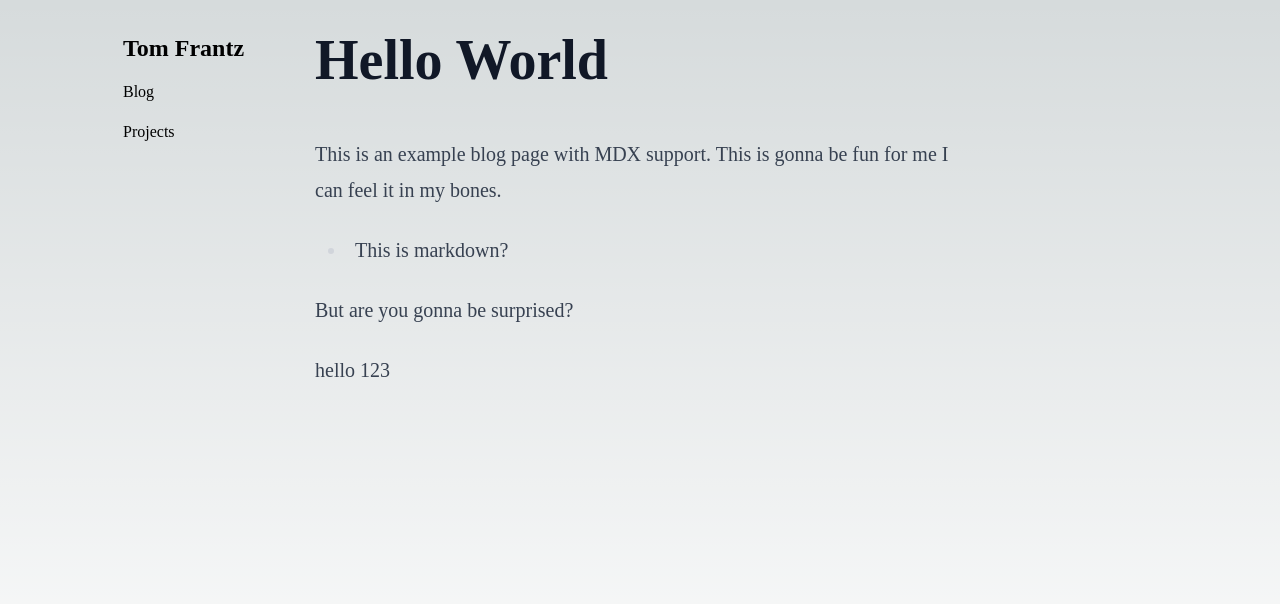
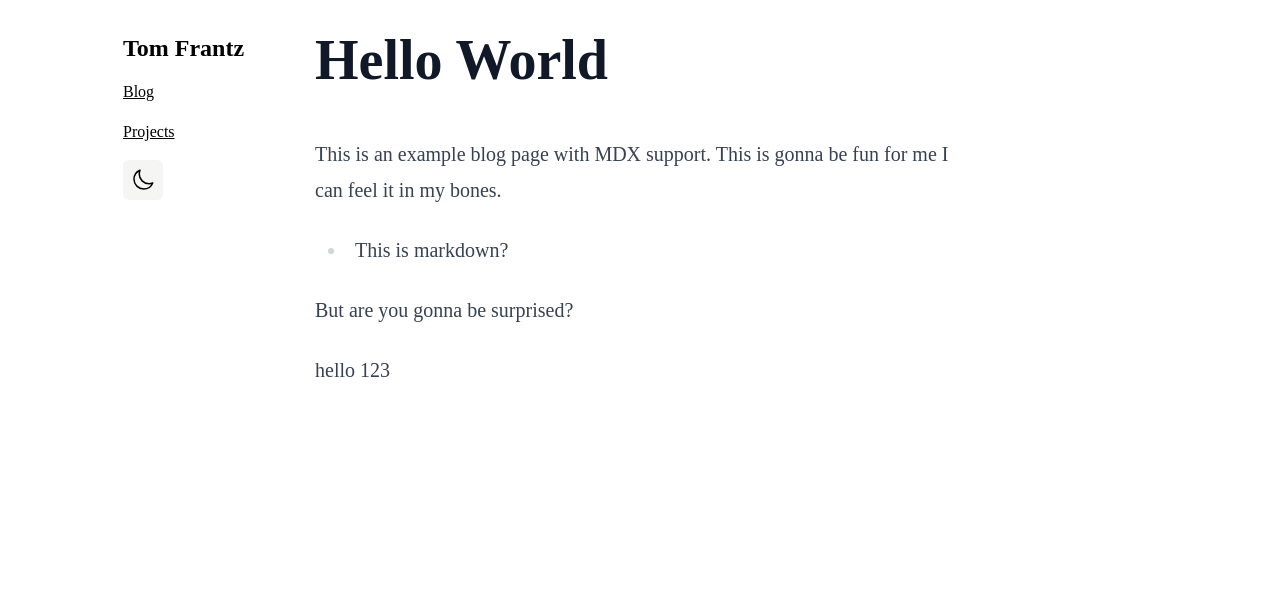
Before and after one commit to tom-frantz/tomfrantz-dev, a Next.js app: page /blog/hello-world in a window 1280 px wide. Shown: the top 604 px of the page. Built offline with nearby package versions, Linux system fonts and the light colour scheme.

Commit message:
Add dark mode and light mode support

```diff
--- /dev/null
+++ b/app/(components)/dark_mode.tsx
@@ -0,0 +1,30 @@
+"use client";
+
+export const currentDarkMode = (): "dark" | "light" => {
+    // TODO Remove this when use client works correctly for static site generation
+    if (typeof window === "undefined") return "light";
+
+    return (localStorage.getItem("theme") ??
+        (window.matchMedia("(prefers-color-scheme: dark)").matches
+            ? "dark"
+            : "light")) as "dark" | "light";
+};
+
+export const toggleDarkMode = () => {
+    // Get the existing thing or the user's preferred default
+    let current =
+        localStorage.getItem("theme") ??
+        (window.matchMedia("(prefers-color-scheme: dark)").matches
+            ? "dark"
+            : "light");
+
+    if (current === "dark") {
+        localStorage.setItem("theme", "light");
+        document.documentElement.classList.remove("dark");
+    } else {
+        localStorage.setItem("theme", "dark");
+        document.documentElement.classList.add("dark");
+    }
+
+    return current === "dark" ? "light" : "dark";
+};
--- /dev/null
+++ b/app/(components)/navbar.tsx
@@ -0,0 +1,78 @@
+"use client";
+
+import { useEffect, useState } from "react";
+import { currentDarkMode, toggleDarkMode } from "@/app/(components)/dark_mode";
+
+const SUN = (
+    <svg
+        xmlns="http://www.w3.org/2000/svg"
+        fill="none"
+        viewBox="0 0 24 24"
+        strokeWidth={1.5}
+        stroke="currentColor"
+        className="w-6 h-6"
+    >
+        <path
+            strokeLinecap="round"
+            strokeLinejoin="round"
+            d="M12 3v2.25m6.364.386l-1.591 1.591M21 12h-2.25m-.386 6.364l-1.591-1.591M12 18.75V21m-4.773-4.227l-1.591 1.591M5.25 12H3m4.227-4.773L5.636 5.636M15.75 12a3.75 3.75 0 11-7.5 0 3.75 3.75 0 017.5 0z"
+        />
+    </svg>
+);
+
+const MOON = (
+    <svg
+        xmlns="http://www.w3.org/2000/svg"
+        fill="none"
+        viewBox="0 0 24 24"
+        strokeWidth={1.5}
+        stroke="currentColor"
+        className="w-6 h-6"
+    >
+        <path
+            strokeLinecap="round"
+            strokeLinejoin="round"
+            d="M21.752 15.002A9.718 9.718 0 0118 15.75c-5.385 0-9.75-4.365-9.75-9.75 0-1.33.266-2.597.748-3.752A9.753 9.753 0 003 11.25C3 16.635 7.365 21 12.75 21a9.753 9.753 0 009.002-5.998z"
+        />
+    </svg>
+);
+
+export default function Navbar(props: {}) {
+    const [theme, setTheme] = useState(currentDarkMode());
+
+    return (
+        <div
+            className={
+                "max-w-[65ch] w-full flex flex-row items-baseline pt-8 lg:w-60 lg:flex-col lg:space-x-0 lg:space-y-4  px-4 lg:py-8 lg:px-12"
+            }
+        >
+            <a
+                href="/"
+                className={
+                    "sm:text-lg md:text-2xl font-bold hover:text-amber-400"
+                }
+            >
+                Tom Frantz
+            </a>
+            <a href="/blog" className={"underline hover:text-amber-400 ml-8"}>
+                Blog
+            </a>
+            <a
+                href="/projects"
+                className={"underline hover:text-amber-400 ml-8"}
+            >
+                Projects
+            </a>
+            <button
+                onClick={() => {
+                    toggleDarkMode();
+                    // setTheme(getMode());
+                }}
+                className="dark:bg-stone-800 bg-stone-100 rounded-md p-2 space-x-0 ml-auto"
+            >
+                {theme === "dark" ? SUN : MOON}
+                {/*{MOON}*/}
+            </button>
+        </div>
+    );
+}
--- a/app/blog/layout.tsx
+++ b/app/blog/layout.tsx
@@ -1,5 +1,5 @@
 import { Metadata } from "next";
-import Navbar from "@/app/navbar";
+import Navbar from "@/app/(components)/navbar";
 
 export const metadata: Metadata = {
     title: "Create Next App",
--- a/app/globals.css
+++ b/app/globals.css
@@ -2,30 +2,6 @@
 @tailwind components;
 @tailwind utilities;
 
-:root {
-  --foreground-rgb: 0, 0, 0;
-  --background-start-rgb: 214, 219, 220;
-  --background-end-rgb: 255, 255, 255;
-}
-
-@media (prefers-color-scheme: dark) {
-  :root {
-    --foreground-rgb: 255, 255, 255;
-    --background-start-rgb: 0, 0, 0;
-    --background-end-rgb: 0, 0, 0;
-  }
-}
-
-body {
-  color: rgb(var(--foreground-rgb));
-  background: linear-gradient(
-      to bottom,
-      transparent,
-      rgb(var(--background-end-rgb))
-    )
-    rgb(var(--background-start-rgb));
-  min-height: 100vh;
-}
 
 
 h1,h2,h3,h4,h5,h6 {
--- a/app/layout.tsx
+++ b/app/layout.tsx
@@ -1,22 +1,42 @@
-import './globals.css'
-import type { Metadata } from 'next'
-import { Inter } from 'next/font/google'
+import "./globals.css";
+import type { Metadata } from "next";
+import { Inter } from "next/font/google";
+import React from "react";
 
-const inter = Inter({ subsets: ['latin'] })
+const inter = Inter({ subsets: ["latin"] });
 
 export const metadata: Metadata = {
-  title: 'Create Next App',
-  description: 'Generated by create next app',
-}
+    title: "Create Next App",
+    description: "Generated by create next app",
+};
 
 export default function RootLayout({
-  children,
+    children,
 }: {
-  children: React.ReactNode
+    children: React.ReactNode;
 }) {
-  return (
-    <html lang="en">
-      <body className={inter.className}>{children}</body>
-    </html>
-  )
+    return (
+        <html lang="en">
+            <head>
+                {/* TODO Remove this crap when they fix beforeInteractive */}
+                <script
+                    id={"dark_mode_default"}
+                    dangerouslySetInnerHTML={{
+                        __html: `if (localStorage.theme === 'dark' || (!('theme' in localStorage) && window.matchMedia('(prefers-color-scheme: dark)').matches)) {
+                  console.log('dark');
+                  document.documentElement.classList.add('dark')
+                } else {
+                  console.log('light');
+                  document.documentElement.classList.remove('dark')
+                }`,
+                    }}
+                />
+            </head>
+            <body
+                className={`${inter.className} dark:bg-stone-900 dark:text-white`}
+            >
+                {children}
+            </body>
+        </html>
+    );
 }
--- a/app/navbar.tsx
+++ /dev/null
@@ -1,15 +0,0 @@
-export default function Navbar(props: {}) {
-    return (
-        <div
-            className={
-                "max-w-[65ch] w-full flex flex-row items-baseline pt-8 space-x-4 lg:w-60 lg:flex-col lg:space-x-0 lg:space-y-4 px-4 lg:py-8 lg:px-12"
-            }
-        >
-            <a href="/" className="sm:text-lg md:text-2xl font-bold">
-                Tom Frantz
-            </a>
-            <a href="/blog">Blog</a>
-            <a href="/projects">Projects</a>
-        </div>
-    );
-}
--- a/package.json
+++ b/package.json
@@ -7,6 +7,7 @@
     "manifest": "node --loader ts-node/esm --experimental-loader=./utils/mdx_loader.js utils/blog_manifest.ts",
     "build": "next build",
     "start": "next start",
+    "start_out": "npx serve@latest out",
     "lint": "next lint"
   },
   "dependencies": {
@@ -18,7 +19,7 @@
     "autoprefixer": "10.4.15",
     "eslint": "8.47.0",
     "eslint-config-next": "13.4.19",
-    "next": "13.4.19",
+    "next": "13.4.18",
     "postcss": "8.4.28",
     "react": "18.2.0",
     "react-dom": "18.2.0",
--- a/tailwind.config.ts
+++ b/tailwind.config.ts
@@ -1,22 +1,21 @@
-import type { Config } from 'tailwindcss'
+import type { Config } from "tailwindcss";
 
 const config: Config = {
+    darkMode: "class",
     content: [
-    './pages/**/*.{js,ts,jsx,tsx,mdx}',
-    './components/**/*.{js,ts,jsx,tsx,mdx}',
-    './app/**/*.{js,ts,jsx,tsx,mdx}',
+        "./pages/**/*.{js,ts,jsx,tsx,mdx}",
+        "./components/**/*.{js,ts,jsx,tsx,mdx}",
+        "./app/**/*.{js,ts,jsx,tsx,mdx}",
     ],
     theme: {
         extend: {
             backgroundImage: {
-        'gradient-radial': 'radial-gradient(var(--tw-gradient-stops))',
-        'gradient-conic':
-          'conic-gradient(from 180deg at 50% 50%, var(--tw-gradient-stops))',
+                "gradient-radial": "radial-gradient(var(--tw-gradient-stops))",
+                "gradient-conic":
+                    "conic-gradient(from 180deg at 50% 50%, var(--tw-gradient-stops))",
             },
         },
     },
-  plugins: [
-    require('@tailwindcss/typography'),
-  ],
-}
-export default config
+    plugins: [require("@tailwindcss/typography")],
+};
+export default config;
```
Also changed, not shown: 1 other file (tests, documents, lock files or other folders). Lines whose indentation alone changed are shown as unchanged.
